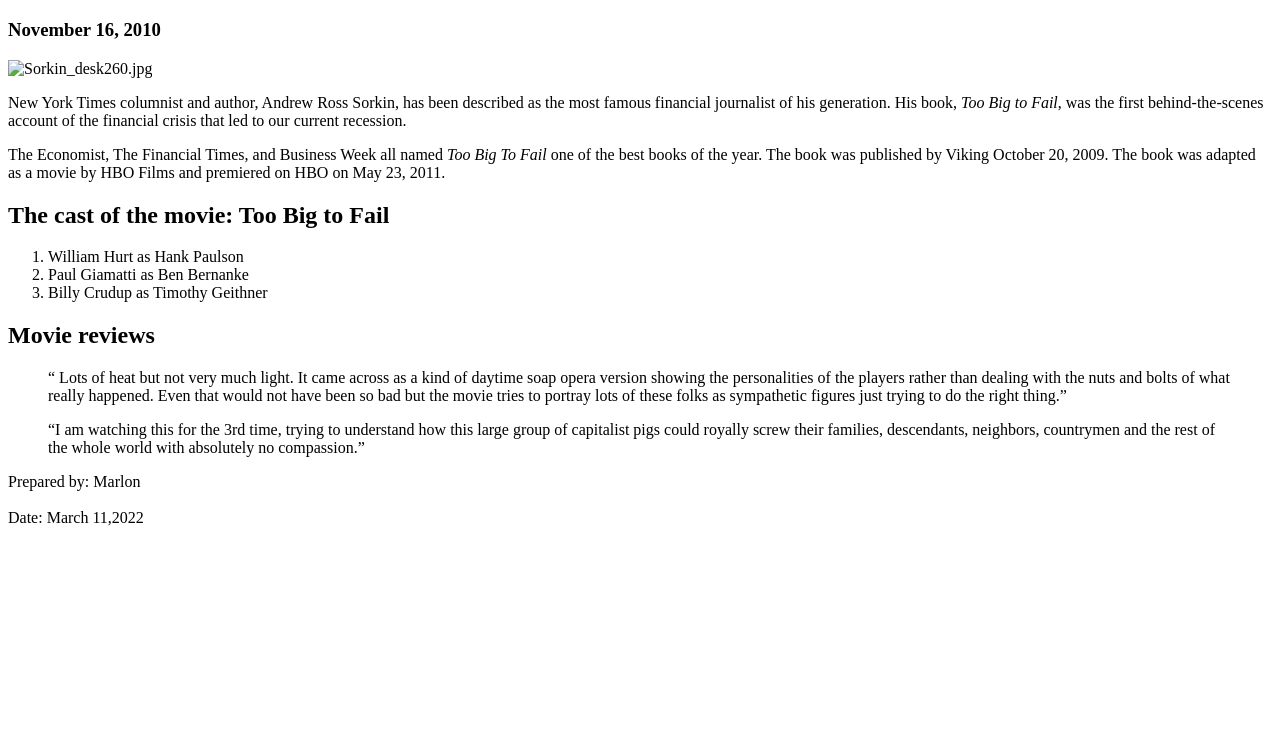
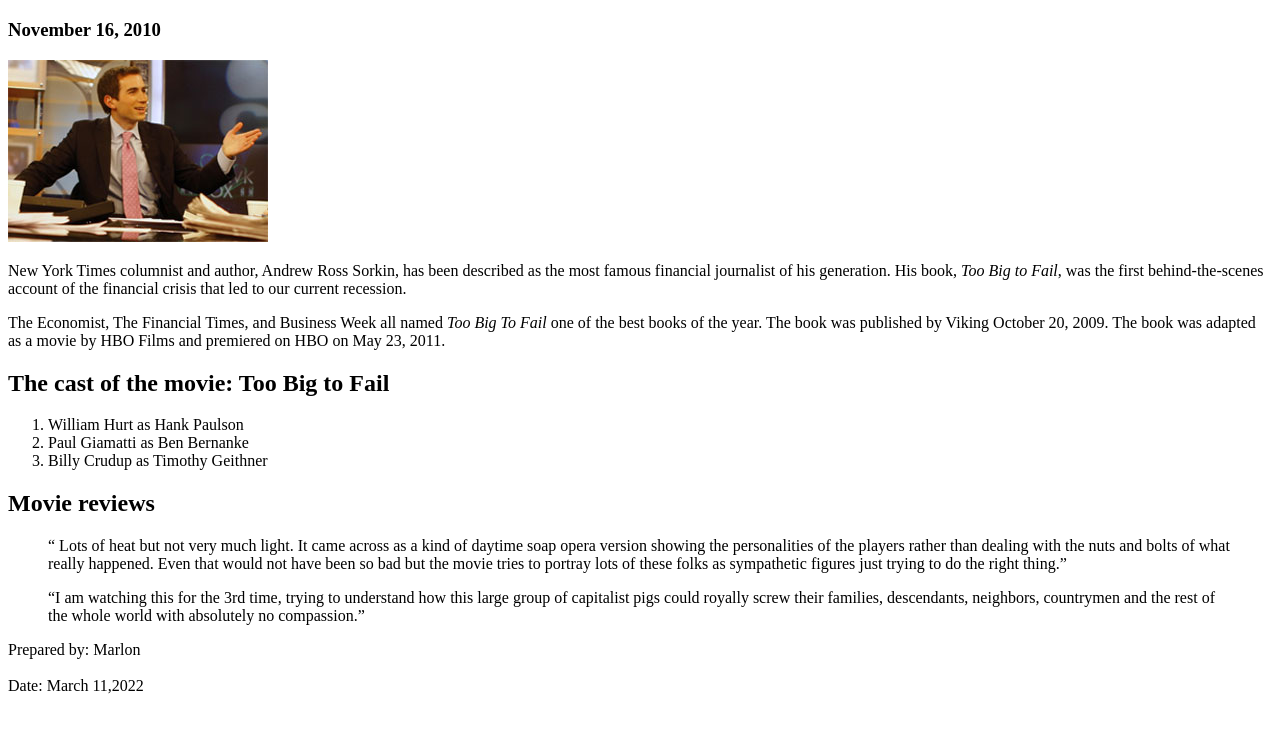
Before and after one commit to marlonegoavil/A09, a plain HTML site: page index.html in a window 1280 px wide. Shown: the part 61-794 px from the top of the page. Drawn offline with Linux system fonts and the light colour scheme.

Commit message:
Update index.html

```diff
--- a/index.html
+++ b/index.html
@@ -4,12 +4,12 @@
 <head>
 	<meta charset="utf-8">
 	<title>San Joaquin Valley Town Hall</title>
-	<link rel="shortcut icon" href="../images/favicon.ico">
+	<link rel="shortcut icon" href="favicon.ico">
 </head>
 <body>
 	<h1>Andrew Ross Sorkin, author of <em>Too Big to Fail</em></h1>
 	<h3>November 16, 2010</h3>
-	<img src="../images/sorkin_desk260.jpg" alt="Sorkin_desk260.jpg" width="260">
+	<img src="sorkin_desk260.jpg" alt="Sorkin_desk260.jpg" width="260">
 	<p>New York Times columnist and author, Andrew Ross Sorkin, has been described as the most famous financial journalist of his generation. His book, <em>Too Big to Fail</em>, was the first behind-the-scenes account of the financial crisis that led to our current recession.</p>
 	<p>The Economist, The Financial Times, and Business Week all named <em>Too Big To Fail</em> one of the best books of the year. The book was published by Viking October 20, 2009. The book was adapted as a movie by HBO Films and premiered on HBO on May 23, 2011.</p>
 
```
